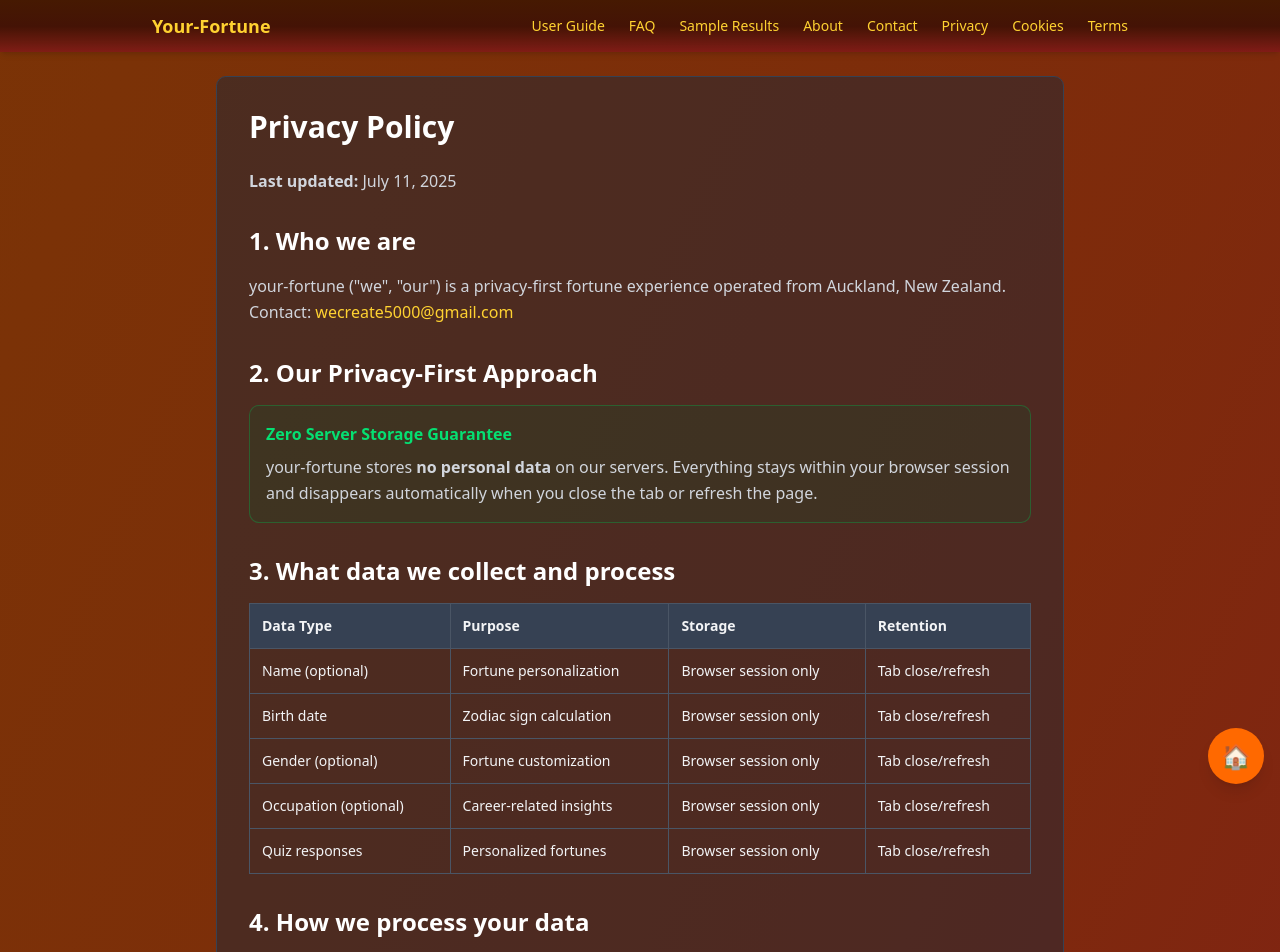
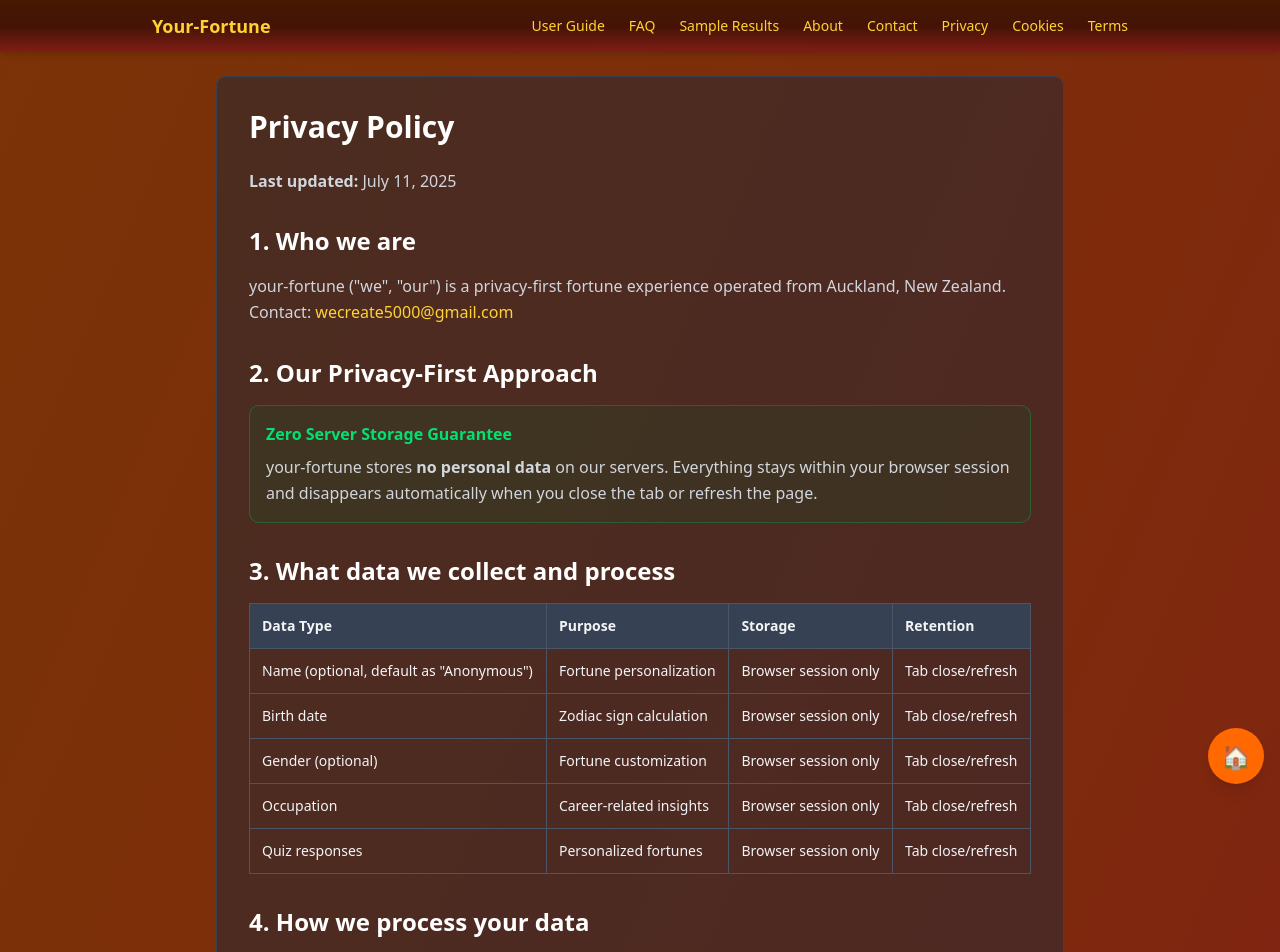
Before and after one commit to LeConsulat2/fortune-final, a Next.js app: page /privacy in a window 1280 px wide. Shown: the top 952 px of the page. Built offline with nearby package versions, Linux system fonts and the light colour scheme.

Commit message:
Update page.tsx

```diff
--- a/app/(legal)/privacy/page.tsx
+++ b/app/(legal)/privacy/page.tsx
@@ -74,7 +74,7 @@ export default function PrivacyPage() {
               <tbody>
                 <tr>
                   <td className="border border-gray-600 p-3">
-                    Name (optional)
+                    Name (optional, default as &quot;Anonymous&quot;)
                   </td>
                   <td className="border border-gray-600 p-3">
                     Fortune personalization
@@ -113,9 +113,7 @@ export default function PrivacyPage() {
                   </td>
                 </tr>
                 <tr>
-                  <td className="border border-gray-600 p-3">
-                    Occupation (optional)
-                  </td>
+                  <td className="border border-gray-600 p-3">Occupation</td>
                   <td className="border border-gray-600 p-3">
                     Career-related insights
                   </td>
```
